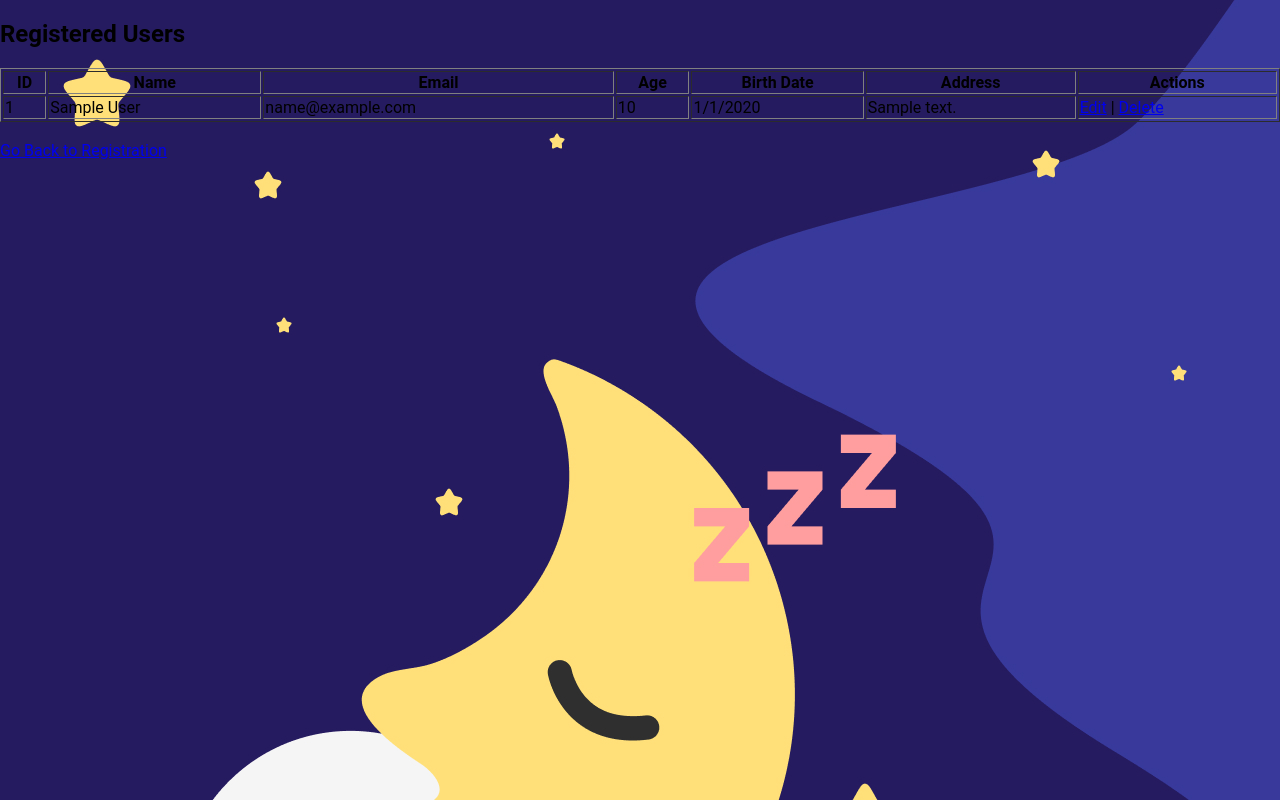
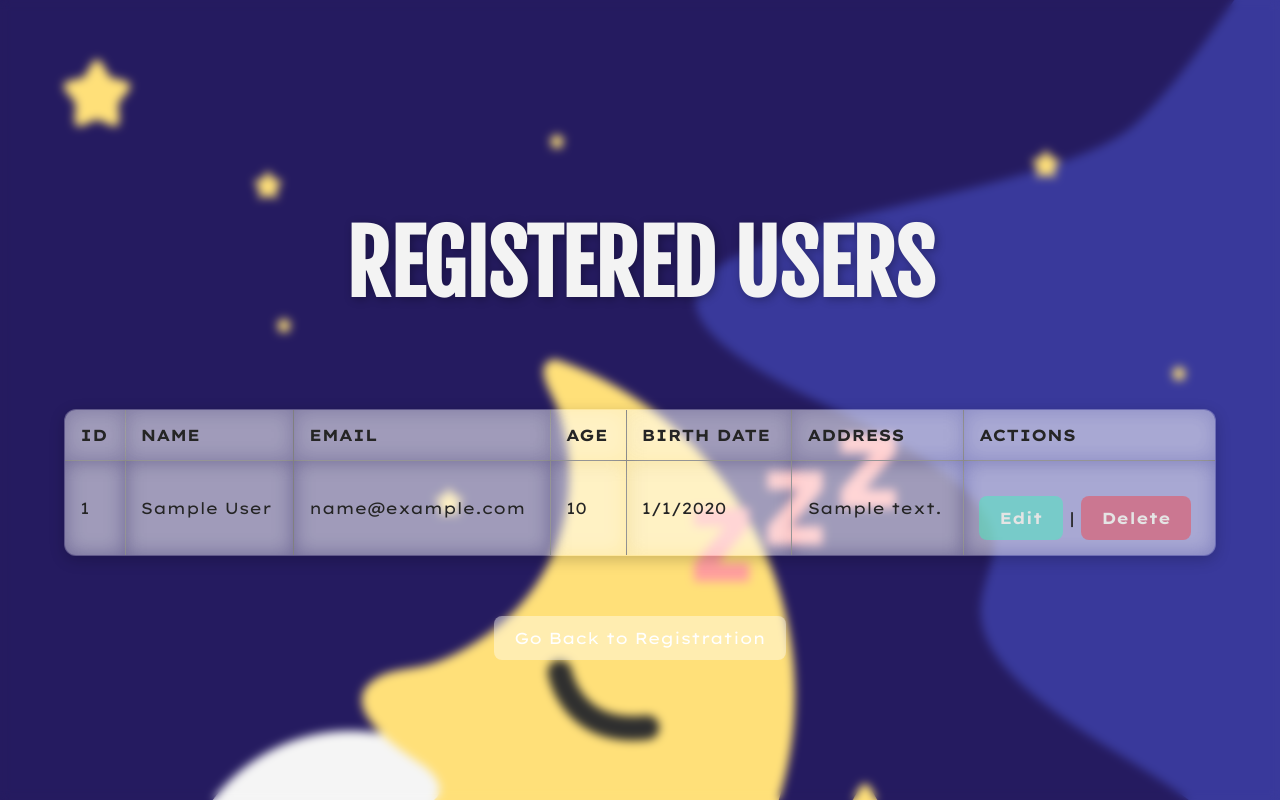
Before and after one commit to hoshiiionline/its122L-mp6, a PHP site: page /pages/userlist.php in a window 1280 px wide. Run offline with PHP 8.4, Linux system fonts and the light colour scheme; tables that the repository leaves empty hold one stand-in row (values such as "Sample post").

Commit message:
Styling (1st Round)
-Glassmorphism
-Layout Organization
-Can add more content/elements for aesthetics (if needed)

```diff
--- a/pages/register.php
+++ b/pages/register.php
@@ -1,7 +1,7 @@
 <?php
-ob_start();
+
 require '../use_reg_api/api.php';
-ob_end_clean();
+
 ?>
 
 <!DOCTYPE html>
--- a/pages/userlist.php
+++ b/pages/userlist.php
@@ -12,10 +12,13 @@ $result = $conn->query($sql);
     <meta charset="UTF-8">
     <meta name="viewport" content="width=device-width, initial-scale=1.0">
     <title>Registered Users</title>
-    <link rel="stylesheet" href="../styling/register-style.css"/>
+    <link rel="preconnect" href="https://fonts.googleapis.com">
+    <link rel="preconnect" href="https://fonts.gstatic.com" crossorigin>
+    <link href="https://fonts.googleapis.com/css2?family=Fjalla+One&family=Inter:ital,opsz,wght@0,14..32,100..900;1,14..32,100..900&family=Lexend+Giga:wght@100..900&display=swap" rel="stylesheet">
+    <link rel="stylesheet" href="../styling/userlist-style.css"/>
 </head>
 <body>
-    <h2>Registered Users</h2>
+    <h2>REGISTERED USERS</h2>
     <table border="1">
         <tr>
             <th>ID</th>
@@ -36,8 +39,8 @@ $result = $conn->query($sql);
                     <td><?php echo $row["birthMonth"] . '/' . $row["birthDate"] . '/' . $row["birthYear"]; ?></td>
                     <td><?php echo htmlspecialchars($row["address"]); ?></td>
                     <td>
-                        <a href="edit_user.php?id=<?php echo $row['id']; ?>">Edit</a> |
-                        <a href="delete_user.php?id=<?php echo $row['id']; ?>" onclick="return confirm('Are you sure you want to delete this user?');">Delete</a>
+                        <a href="edit_user.php?id=<?php echo $row['id']; ?>" style="background: rgba(53, 255, 188, 0.41);">Edit</a> |
+                        <a href="delete_user.php?id=<?php echo $row['id']; ?>" onclick="return confirm('Are you sure you want to delete this user?');" style="background: rgba(255, 53, 53, 0.41);">Delete</a>
                     </td>
                 </tr>
             <?php endwhile; ?>
--- /dev/null
+++ b/styling/userlist-style.css
@@ -0,0 +1,90 @@
+body {
+    font-family: "Lexend Giga", sans-serif;
+    background-image: url(../Hero_Page.jpg);
+    margin: 0;
+    height: 100vh;
+    width: 100%;
+    display: flex;
+    flex-direction: column;
+    justify-content: center;
+    align-items: center;
+    backdrop-filter: blur(5px);
+}
+
+h2 {
+    color: #f3f3f3;
+    font-family: "Fjalla One", sans-serif;
+    text-align: center;
+    font-size: 85px;
+    text-shadow: 2px 2px 10px rgba(0, 0, 0, 0.3);
+}
+
+table {
+    width: 90%;
+    max-width: 1200px;
+    margin: 20px auto;
+    border-collapse: collapse;
+    backdrop-filter: blur(15px) saturate(120%);
+    background: rgba(255, 255, 255, 0.268);
+    box-shadow: 0px 4px 15px rgba(0, 0, 0, 0.2);
+    border-radius: 12px;
+    overflow: hidden;
+    color: #252525;
+}
+
+th, td {
+    padding: 15px;
+    text-align: left;
+    backdrop-filter: blur(10px);
+}
+
+th {
+    background: rgba(255, 255, 255, 0.2);
+    text-transform: uppercase;
+    color: #252525;
+}
+
+tr {
+    transition: 0.3s ease;
+}
+
+tr:nth-child(even) {
+    background: rgba(255, 255, 255, 0.1);
+}
+
+tr:hover {
+    background: rgba(255, 255, 255, 0.2);
+    transition: 0.3s ease;
+}
+
+td {
+    border-bottom: 1px solid rgba(255, 255, 255, 0.2);
+}
+
+td a {
+    text-decoration: none;
+    color: #e4e4e4;
+    font-weight: bold;
+    transition: 0.3s;
+}
+
+td a:hover {
+    text-decoration: underline;
+    color: #ffb347;
+}
+
+a {
+    display: inline-block;
+    margin-top: 20px;
+    text-decoration: none;
+    padding: 12px 20px;
+    background: rgba(255, 255, 255, 0.413);
+    color: white;
+    border-radius: 8px;
+    backdrop-filter: blur(10px);
+    transition: 0.3s;
+}
+
+a:hover {
+    background: rgba(255, 255, 255, 0.3);
+}
```
Also changed, not shown: pages/edit_user.php (+6 -3 lines), styling/edit-style.css (added, +96 -0 lines).
